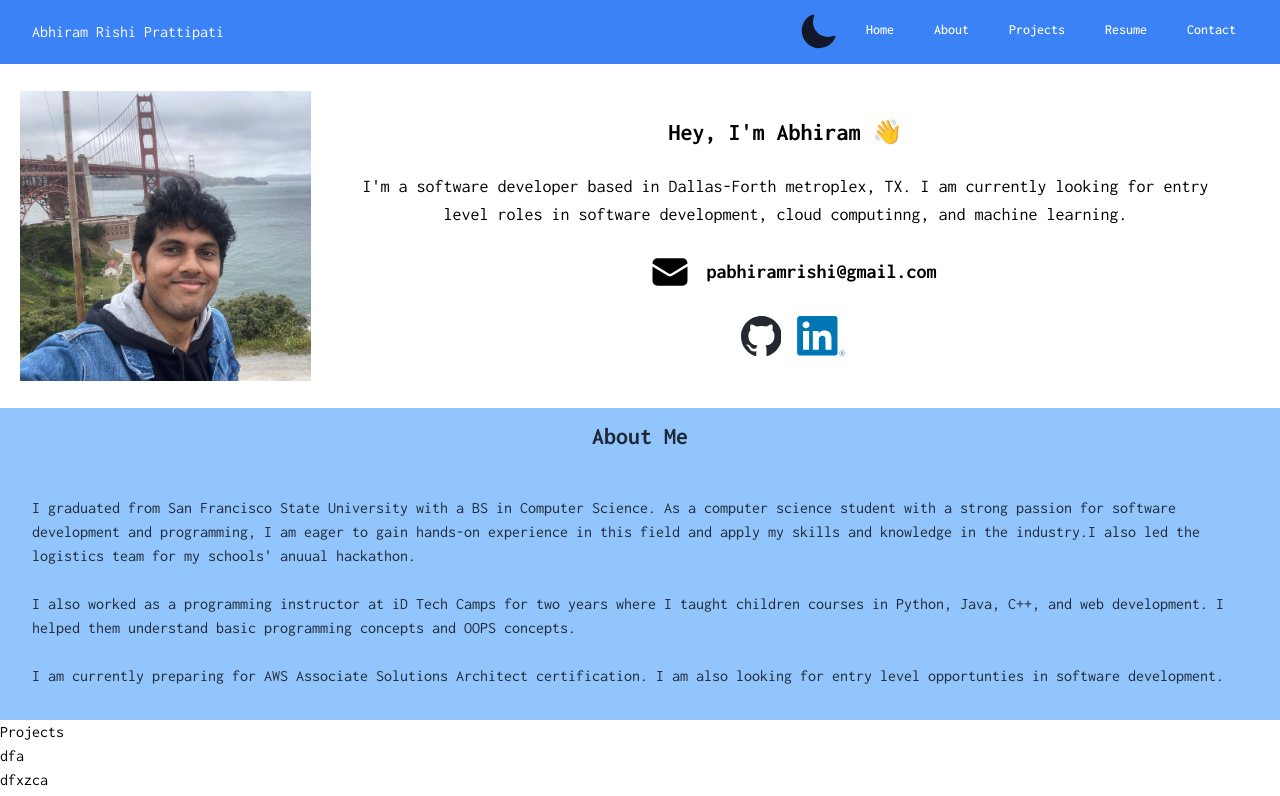
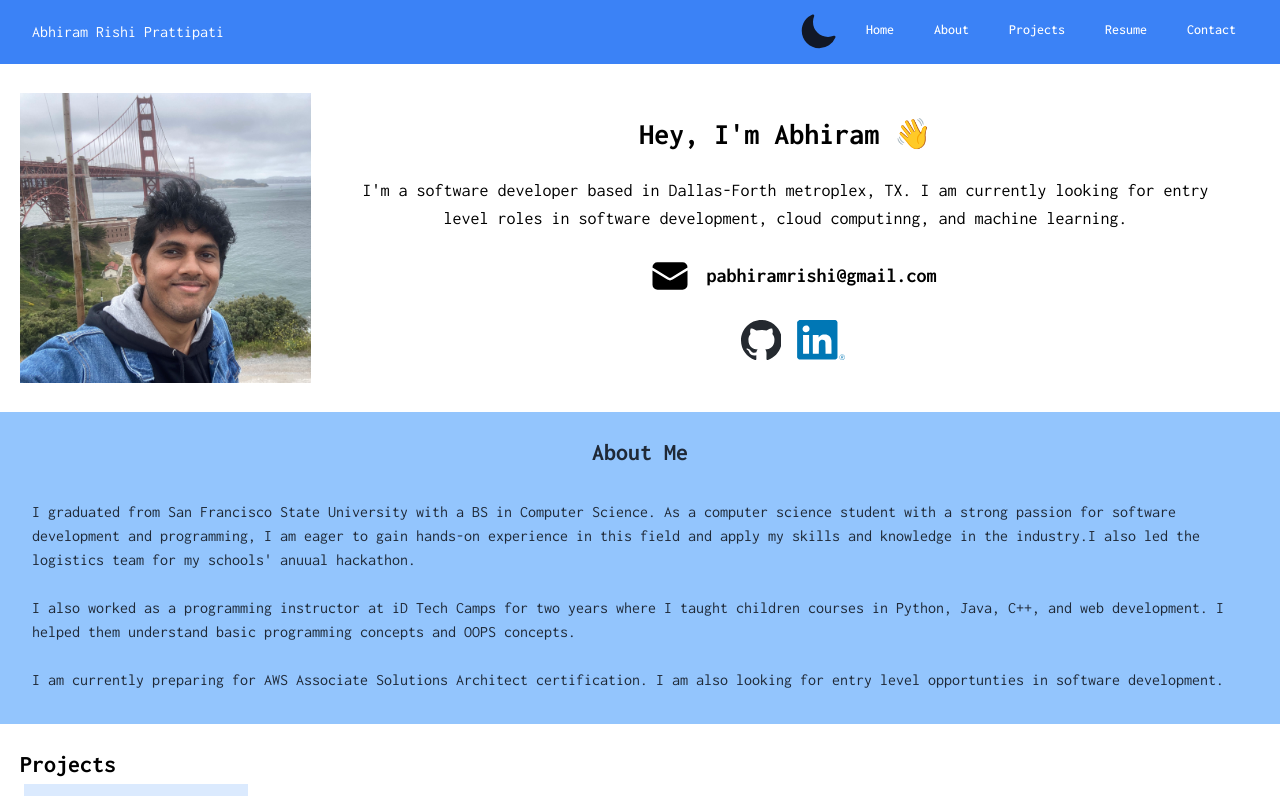
Before and after one commit to abhiramrp/portfolio_website, a Next.js app: page / in a window 1280 px wide. Shown: the top 796 px of the page. Built offline with nearby package versions, Linux system fonts and the light colour scheme.

Commit message:
started project

```diff
--- a/src/components/About.tsx
+++ b/src/components/About.tsx
@@ -16,7 +16,7 @@ export default function About() {
     return (
         <div id="about" className="bg-blue-300 text-gray-800">
 
-            <div className="text-center font-bold text-2xl p-3">
+            <div className="text-center font-bold text-2xl pt-6">
                 About Me
             </div>
 
--- a/src/components/Intro.tsx
+++ b/src/components/Intro.tsx
@@ -21,22 +21,22 @@ export default function Intro() {
     return (
         <div className="flex justify-center items-center p-5" id="intro">
 
-            <div>
+            <div className="h-full">
                 <Image
                     src="/profile.jpg"
                     alt="Abhiram's face"
                     width={500}
                     height={500}
                     style={{
-                        maxWidth: "100%",
-                        height: "auto"
+                        maxWidth: "auto",
+                        maxHeight: "100%"
                     }} />
             </div>
 
 
             <div className="flex-col justify-center align-middle items-center p-5">
 
-                <div className="text-center font-bold text-2xl p-3">
+                <div className="text-center font-bold text-3xl p-3">
                     Hey, I&#39;m Abhiram 👋
                 </div>
 
--- a/src/components/Projects.tsx
+++ b/src/components/Projects.tsx
@@ -2,13 +2,18 @@ import project_data from "./project_data";
 
 export default function Projects() {
     return (
-        <div>
-            <h2>Projects</h2>
-            <div>
+        <div id="projects" className="px-5">
+
+            <div className="font-bold text-2xl pt-6">
+                Projects
+            </div>
+
+            <div className="p-1 flex">
                 {project_data.map((proj) => {
                     return (
-                        <div key={proj.id}>
+                        <div key={proj.id} className="p-2 bg-blue-100">
                             <p>{proj.description}</p>
+                            <p>{proj.title}</p>
                         </div>
                     )
                 })}
--- a/src/components/project_data.tsx
+++ b/src/components/project_data.tsx
@@ -1,10 +1,9 @@
-import { Url } from "next/dist/shared/lib/router/router"
-
 interface Project {
     id: number,
     title: string,
     description: string,
-    github: Url
+    github: string,
+    languages: string[]
 }
 
 const project_data: Array<Project> = [
@@ -12,13 +11,15 @@ const project_data: Array<Project> = [
         id: 1,
         title: 'Disaster Tweets',
         description: 'dfa',
-        github: 'https://github.com/abhiramrp/tank_game'
+        github: 'https://github.com/abhiramrp/tank_game',
+        languages: ['python', 'NLP']
     },
     {
         id: 2,
         title: 'Tank Game',
         description: 'dfxzca',
-        github: 'https://github.com/abhiramrp/tank_game'
+        github: 'https://github.com/abhiramrp/tank_game',
+        languages: ['java', 'OOPs']
     }
 
 ];
```
